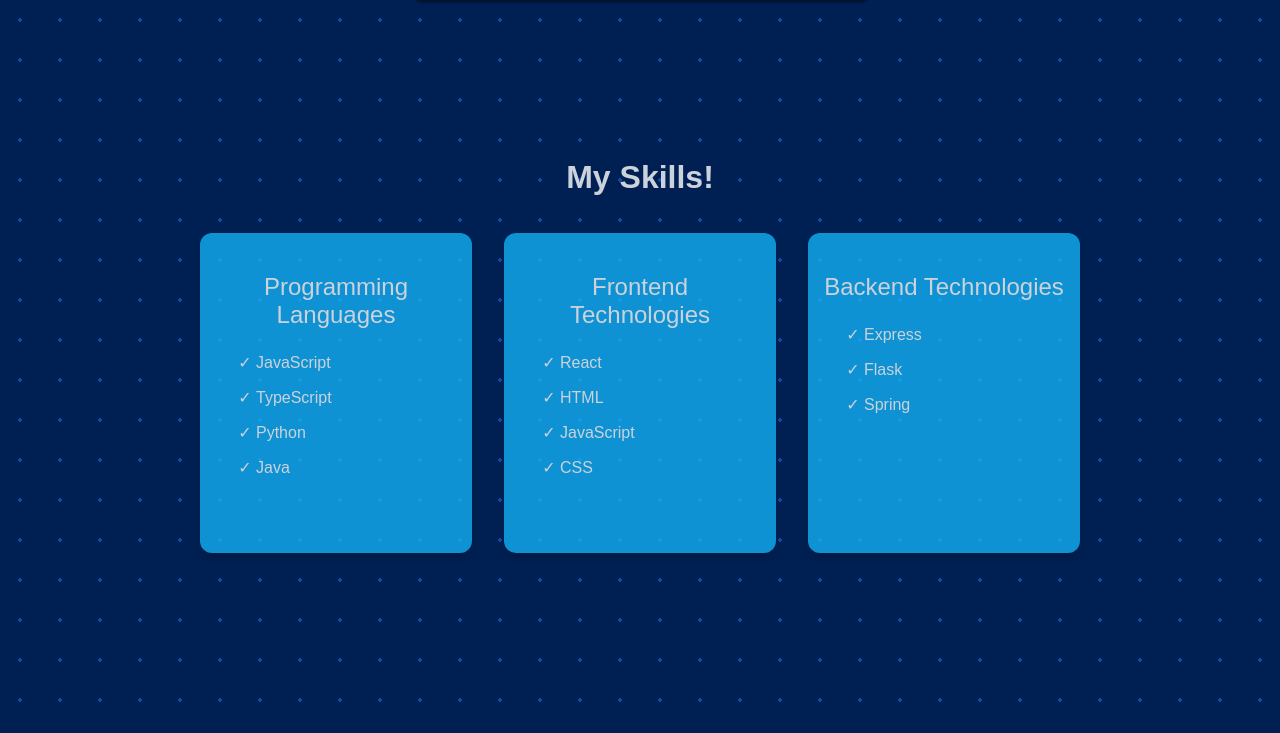
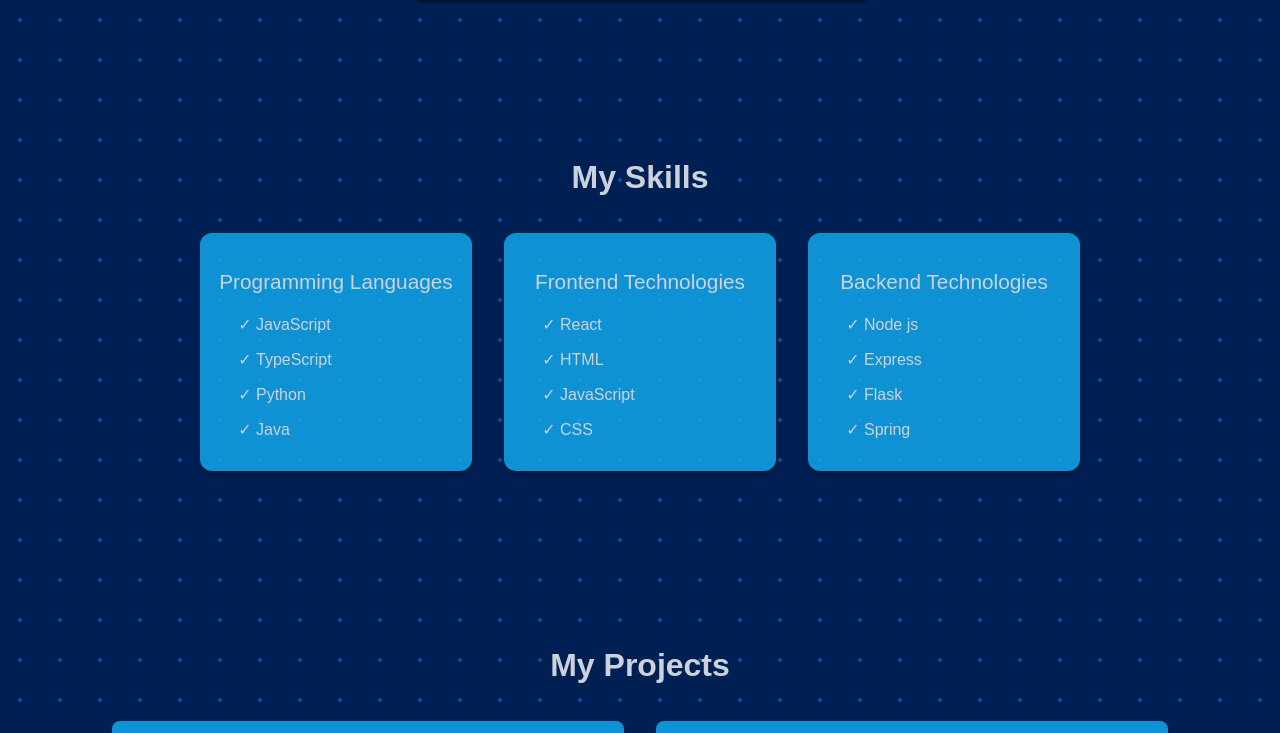
Before and after one commit to mitrlior/portfolio, a React (Create React App) app: page / in a window 1280 px wide. Shown: the part 1360-2093 px from the top of the page. Built offline with nearby package versions, Linux system fonts and the light colour scheme; a web font is replaced by a local one.

Commit message:
some cosmetic updates

```diff
--- a/src/components/AboutMe/AboutMe.js
+++ b/src/components/AboutMe/AboutMe.js
@@ -10,7 +10,7 @@
           <ul className="about-me__items">
             <li className="about-me__item">Full-Stack / Backend Developer</li>
             <li className="about-me__item">
-              I have 1 experience in Backend Development with JavaScript and
+              I have 1 year experience in Backend Development with JavaScript and
               TypeScript
             </li>
             <li className="about-me__item">
--- a/src/components/ContactMe/ContactMe.js
+++ b/src/components/ContactMe/ContactMe.js
@@ -61,16 +61,15 @@
   return (
     <div id="contact-me">
       <h1>Contact me</h1>
-
       <div className="contact__ways reveal">
         <div className="contact__icon" onClick={() => handleClick(linkedinUrl)}>
-          <i class="fa-brands fa-linkedin fa-2x"></i>
+          <i className="fa-brands fa-linkedin fa-2x"></i>
         </div>
         <div className="contact__icon" onClick={() => handleClick(gitUrl)}>
-          <i class="fa-brands fa-square-github fa-2x"></i>
+          <i className="fa-brands fa-square-github fa-2x"></i>
         </div>
         <div className="contact__icon" onClick={() => handleClick(whatsappUrl)}>
-          <i class="fa-brands fa-square-whatsapp fa-2x"></i>
+          <i className="fa-brands fa-square-whatsapp fa-2x"></i>
         </div>
       </div>
       <form ref={form} onSubmit={sendEmail} className="contact-me__form reveal">
--- a/src/components/NavBar/NavBar.js
+++ b/src/components/NavBar/NavBar.js
@@ -6,22 +6,27 @@
   {
     title: "home",
     destination: "#home",
+    key: 0
   },
   {
     title: "about me",
     destination: "#about-me",
+    key: 1
   },
   {
     title: "skills",
     destination: "#skills",
+    key: 2
   },
   {
     title: "my projects",
     destination: "#my-projects",
+    key: 3
   },
   {
     title: "contact me",
     destination: "#contact-me",
+    key: 4
   },
 ];
 
@@ -30,7 +35,7 @@
     <div className="nav-bar__container">
       <nav class="nav-bar__menu">
         {sections.map((section) => (
-          <NavBarItem title={section.title} destination={section.destination} />
+          <NavBarItem title={section.title} destination={section.destination} key={section.key} />
         ))}
       </nav>
     </div>
--- a/src/components/Skills/Skills.css
+++ b/src/components/Skills/Skills.css
@@ -4,12 +4,11 @@
 }
 
 .skills__container {
-  /* list-style-type: none; */
   margin: auto;
+  vertical-align: top;
 }
 
 .skills__item {
   display: inline-block;
-  justify-content: top;
-  vertical-align: middle;
+  vertical-align: top;
 }
--- a/src/components/Skills/Skills.js
+++ b/src/components/Skills/Skills.js
@@ -7,25 +7,28 @@
     {
       title: "Programming Languages",
       skills: ["JavaScript", "TypeScript", "Python", "Java"],
+      key: 0
     },
     {
       title: "Frontend Technologies",
       skills: ["React", "HTML", "JavaScript", "CSS"],
+      key: 1
     },
     {
       title: "Backend Technologies",
-      skills: ["Express", "Flask", "Spring"],
+      skills: ["Node js","Express", "Flask", "Spring"],
+      key: 2
     },
   ];
   return (
     <div id="skills">
       <div className="reveal">
-        <h1>My Skills!</h1>
+        <h1>My Skills</h1>
         <div className="skills__container">
           {skillsLists.map((item) => (
-            <li className="skills__item">
-              <SkillsList title={item.title} skills={item.skills} />
-            </li>
+            <div className="skills__item">
+              <SkillsList title={item.title} skills={item.skills} key={item.key}/>
+            </div>
           ))}
         </div>
       </div>
--- a/src/components/Skills/SkillsList.css
+++ b/src/components/Skills/SkillsList.css
@@ -2,7 +2,8 @@
   color: inherit;
   background: var(--container-background-color);
   width: 15rem;
-  height: 18rem;
+  height: auto;
+  align-items: top;
   padding: 1rem;
   margin: 1rem;
   border-radius: 12px;
@@ -12,7 +13,7 @@
 }
 
 .skills-list__title {
-    font-size: 1.5rem;
+    font-size: 1.3rem;
 }
 
 .skills-list li {
```
